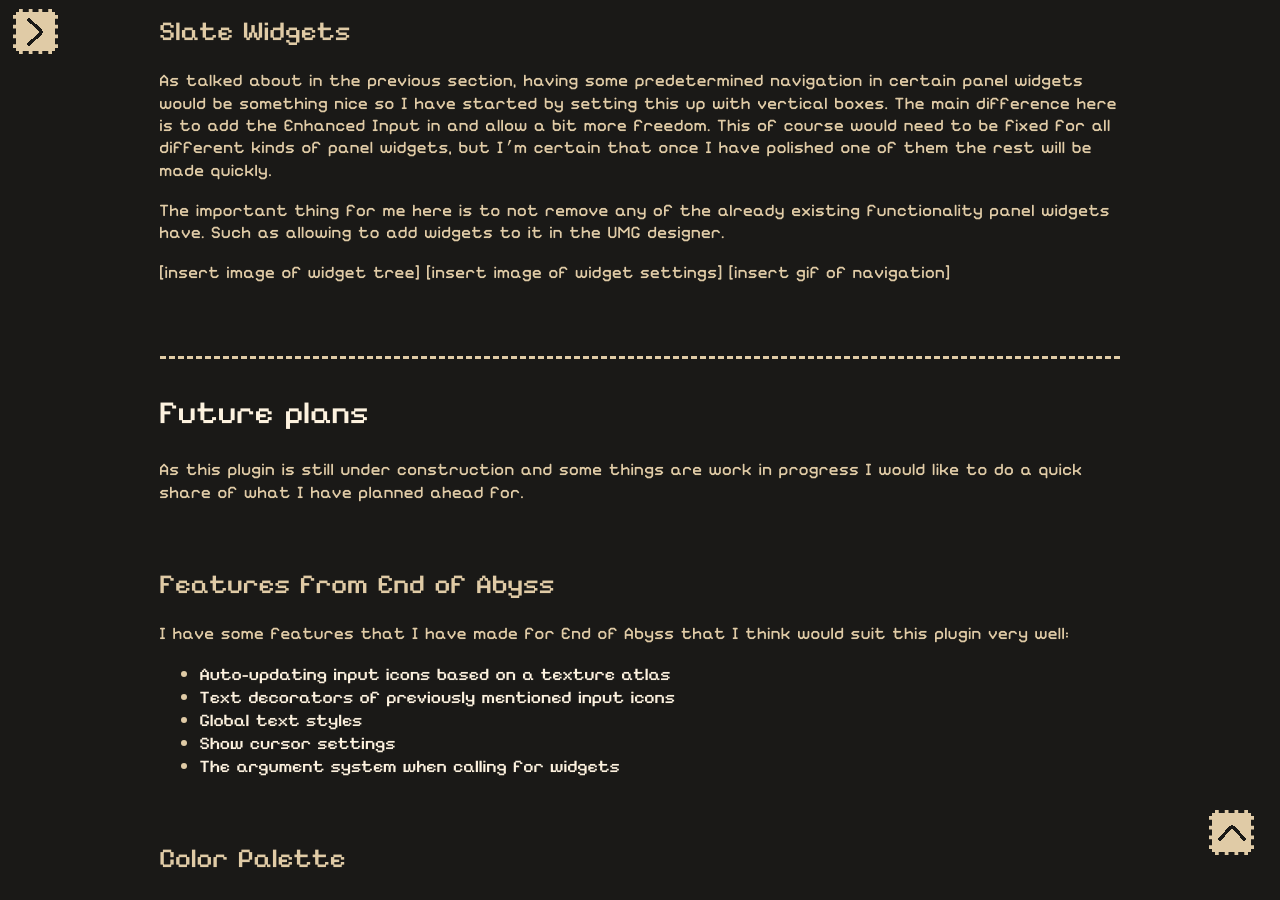
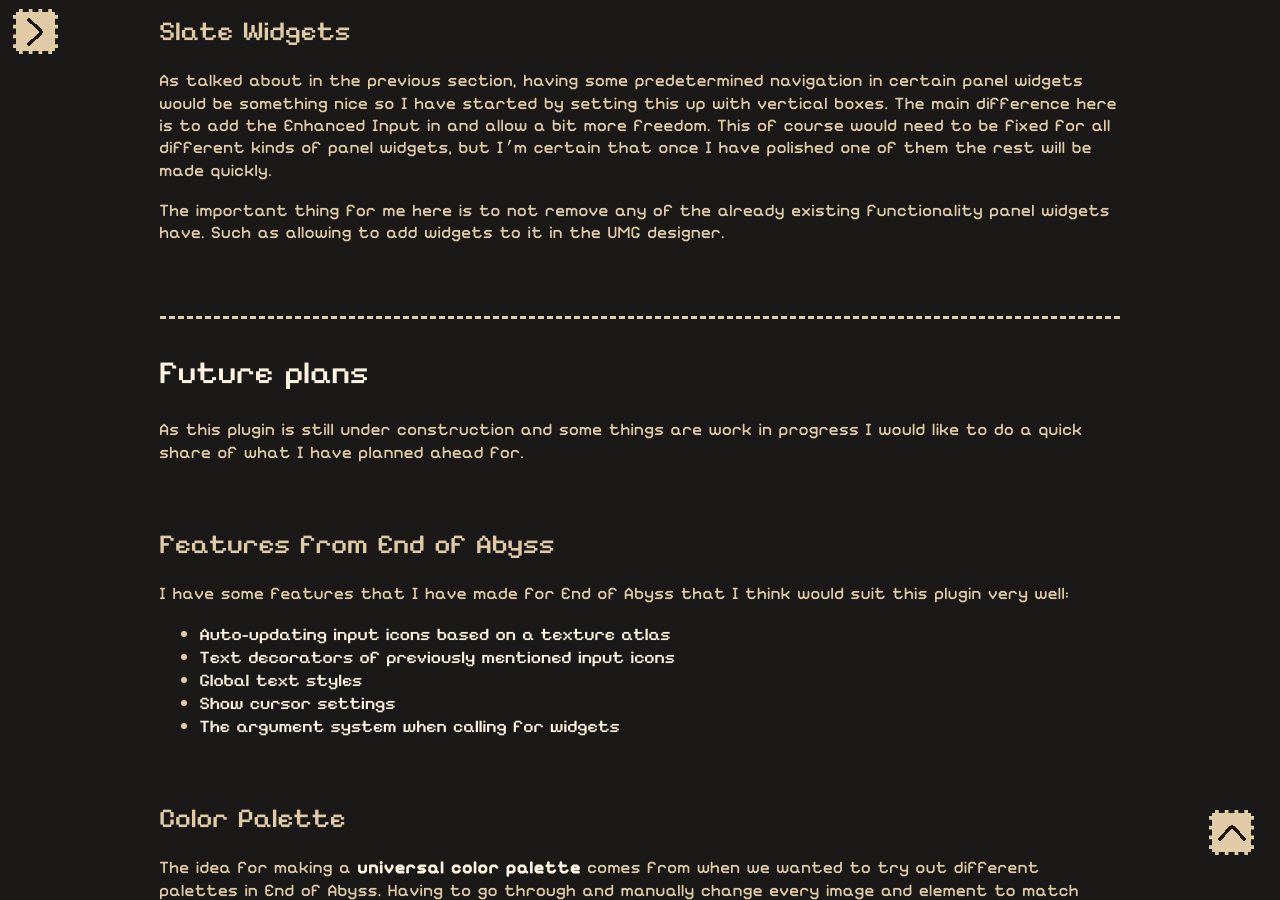
Before and after one commit to ParonAppel/paronappel.github.io, a Jekyll site: the page built from _projects/UncommonUI.md, in a window 1280 px wide and 900 px high, scrolled down 1902 px. Built offline with Jekyll 4.4.1, drawn with Linux system fonts in a browser that asks for light colours; part of the change alters nothing that is shown.

Commit message:
UncommonUI: commented out some noted to self

```diff
--- a/_projects/UncommonUI.md
+++ b/_projects/UncommonUI.md
@@ -140,9 +140,11 @@ As talked about in the previous section, having some predetermined navigation in
 
 The important thing for me here is to not remove any of the already existing functionality panel widgets have. Such as allowing to add widgets to it in the UMG designer.
 
+<!--
+Note to self:
 [insert image of widget tree]
 [insert image of widget settings]
-[insert gif of navigation]
+[insert gif of navigation] -->
 
 <br/>
 
```
